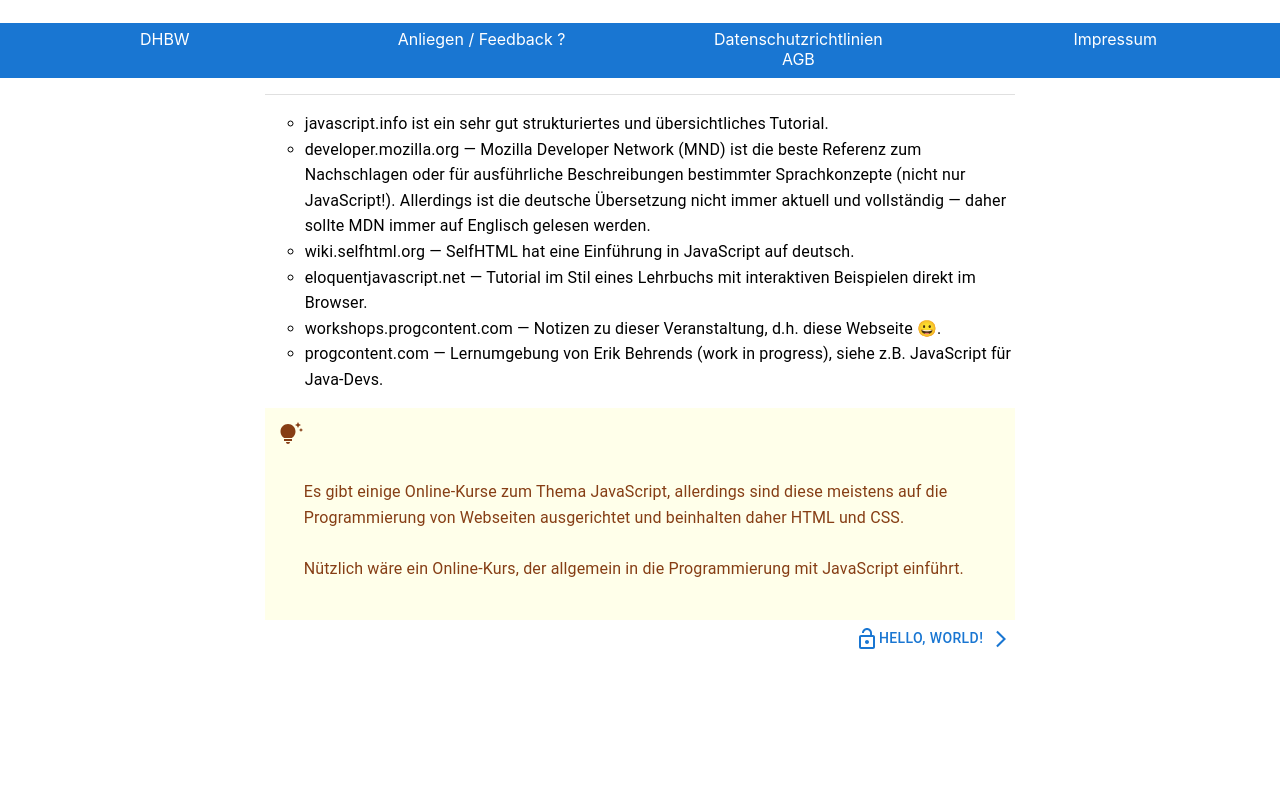
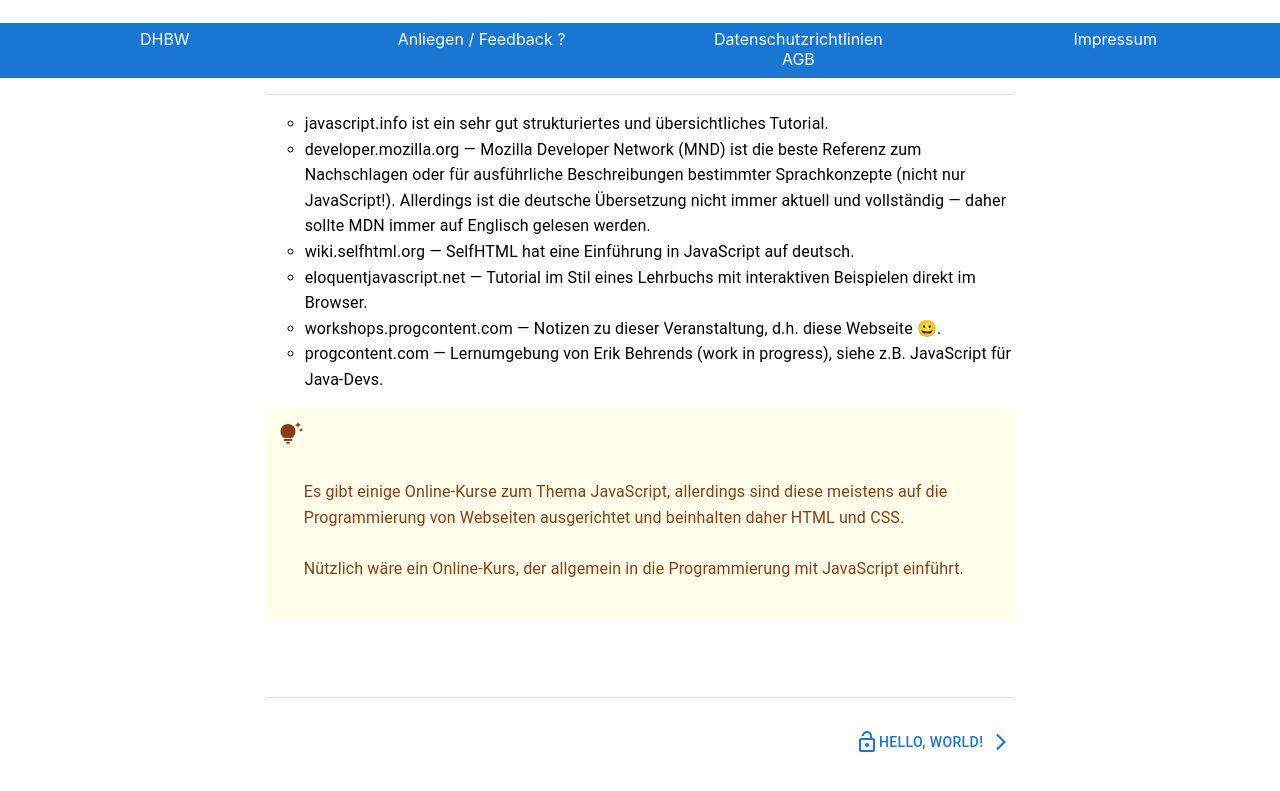
Before and after one commit to sakulklk/Lernmanagement, a Next.js app: page /uebersichtJS in a window 1280 px wide. Shown: the part 722-1513 px from the top of the page. Before the commit the page ends 1444 px from the top, so only its background shows below. Built offline with nearby package versions, Linux system fonts and the light colour scheme.

Commit message:
1 file modified

```diff
--- a/components/inhalt/Uebersicht/inhalt.js
+++ b/components/inhalt/Uebersicht/inhalt.js
@@ -152,8 +152,12 @@ color: #863E15
                 Programmierung mit JavaScript einführt.
               </Box>
             </Box>
+            <br />
+            <br />
+            <br />
+            <Divider />
+            <br />
           </y>
-
           <Grid container justifyContent="flex-end">
             <a href="/JSK1">
               <Button variant="text" endIcon={<ArrowForwardIosIcon />}>
```
